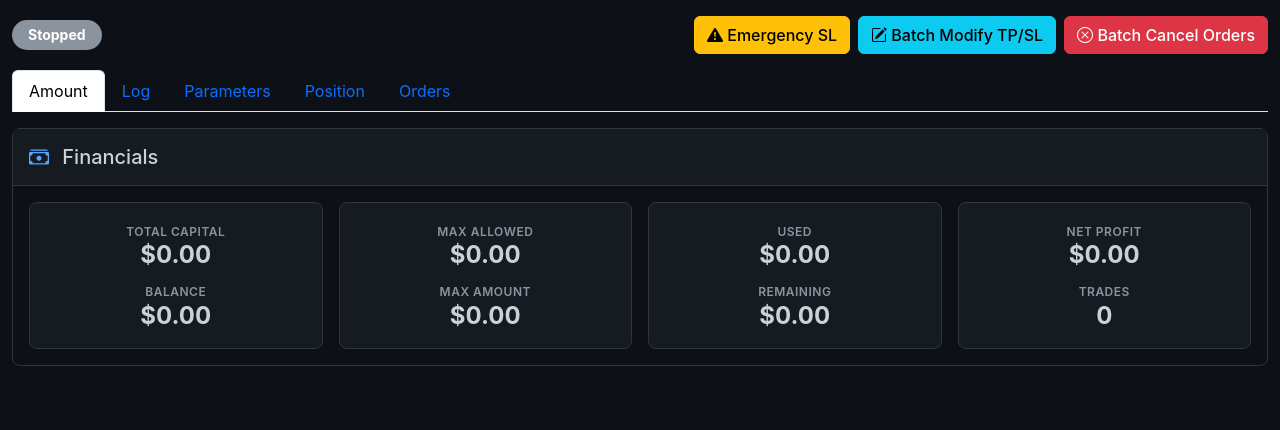
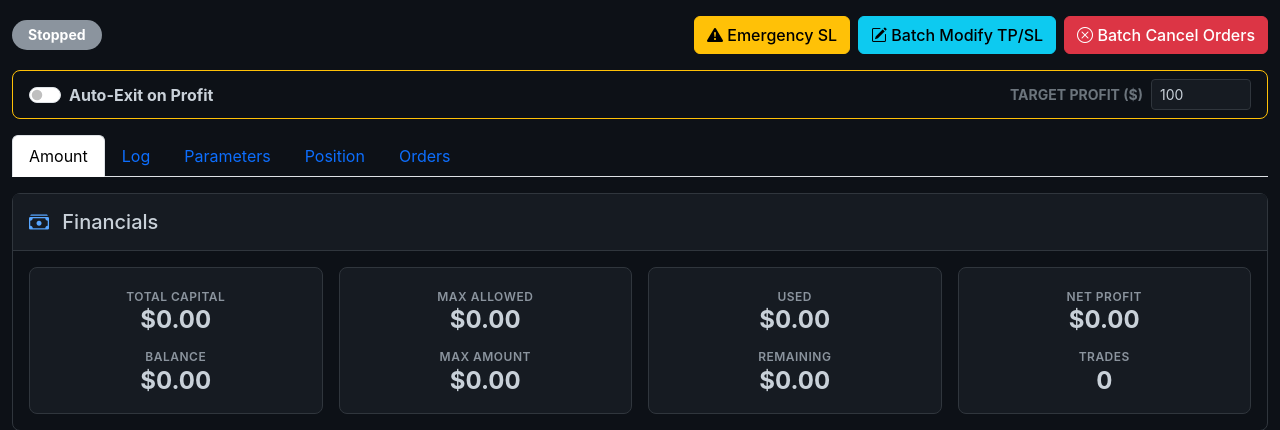
Before and after one commit to Hub1145/newww, a Flask app: page / in a window 1280 px wide. Shown: the part 65-495 px from the top of the page. Run offline with Flask 3, Linux system fonts and the light colour scheme; data that the repository does not hold is empty; some libraries are stand-ins or nearby versions.

Commit message:
Add files via upload

```diff
--- a/app.py
+++ b/app.py
@@ -61,7 +61,7 @@ def update_config():
             'trigger_price', 'tp_mode', 'tp_type', 'use_chg_open_close', 'min_chg_open_close',
             'max_chg_open_close', 'use_chg_high_low', 'min_chg_high_low', 'max_chg_high_low',
             'use_chg_high_close', 'min_chg_high_close', 'max_chg_high_close', 'candlestick_timeframe',
-            'use_candlestick_conditions', 'log_level'
+            'use_candlestick_conditions', 'log_level', 'use_pnl_auto_cancel', 'pnl_auto_cancel_threshold'
         ]
 
         # Update current_config with only allowed and present keys from new_config
@@ -288,4 +288,4 @@ def handle_emergency_sl(data=None):
 
 
 if __name__ == '__main__':
-    socketio.run(app, host='0.0.0.0', port=5000, debug=False, use_reloader=False, log_output=True, allow_unsafe_werkzeug=True)
+    socketio.run(app, host='0.0.0.0', port=5000, debug=False, use_reloader=False, log_output=True)
--- a/bot_engine.py
+++ b/bot_engine.py
@@ -1927,7 +1927,22 @@ class TradingBotEngine:
                 # 1. High Frequency: Cancellation Check (every ~1s)
                 self._check_cancel_conditions()
 
-                # 2. Connection Health: Stale Price Monitor
+                # 2. PnL-Based Auto-Exit Check
+                use_auto_cancel = self.config.get('use_pnl_auto_cancel', False)
+                threshold = self.config.get('pnl_auto_cancel_threshold', 100.0)
+                if use_auto_cancel and self.net_profit >= threshold and self.is_running:
+                    self.log(f"PNL TARGET HIT! Profit ${self.net_profit:.2f} >= ${threshold:.2f}. Triggering Auto-Exit Shutdown.", level="critical")
+                    # Stop the bot first to prevent new orders
+                    self.is_running = False
+                    self.stop_event.set()
+                    # Cancel all pending orders and close all positions
+                    self._close_all_entry_orders()
+                    self._check_and_close_any_open_position()
+                    self.emit('bot_status', {'running': False})
+                    self.log("Auto-Exit Shutdown Complete.", level="info")
+                    return # Exit the thread
+
+                # 3. Connection Health: Stale Price Monitor
                 price_age = now - self.last_price_update_time
                 if price_age > 30 and self.is_running:
                      self.log(f"WARNING: Market price is STALE ({price_age:.1f}s). Re-initializing WebSocket...", level="warning")
--- a/config.json
+++ b/config.json
@@ -41,5 +41,7 @@
   "max_chg_high_close": 0,
   "candlestick_timeframe": "15m",
   "use_candlestick_conditions": false,
-  "log_level": "info"
+  "log_level": "info",
+  "use_pnl_auto_cancel": false,
+  "pnl_auto_cancel_threshold": 100.0
 }
--- a/static/js/app.js
+++ b/static/js/app.js
@@ -85,6 +85,15 @@ function setupEventListeners() {
     document.getElementById('useCandlestickConditions').addEventListener('change', toggleCandlestickInputs);
     // Call on load to set initial state
     toggleCandlestickInputs();
+
+    // PnL Auto-Cancel listeners
+    document.getElementById('usePnlAutoCancel').addEventListener('change', () => {
+        saveLiveConfigs();
+    });
+    document.getElementById('pnlAutoCancelThreshold').addEventListener('change', () => {
+        saveLiveConfigs();
+    });
+
     document.getElementById('testApiKeyBtn').addEventListener('click', testApiKey);
 }
 
@@ -535,6 +544,14 @@ async function loadConfig() {
     try {
         const response = await fetch('/api/config');
         currentConfig = await response.json();
+
+        // Sync PnL Auto-Cancel UI
+        if (currentConfig.use_pnl_auto_cancel !== undefined) {
+            document.getElementById('usePnlAutoCancel').checked = currentConfig.use_pnl_auto_cancel;
+        }
+        if (currentConfig.pnl_auto_cancel_threshold !== undefined) {
+            document.getElementById('pnlAutoCancelThreshold').value = currentConfig.pnl_auto_cancel_threshold;
+        }
     } catch (error) {
         console.error('Error loading config:', error);
         showNotification('Failed to load configuration', 'error');
@@ -605,7 +622,26 @@ function loadConfigToModal() {
     document.getElementById('minChgHighClose').value = currentConfig.min_chg_high_close;
     document.getElementById('maxChgHighClose').value = currentConfig.max_chg_high_close;
     document.getElementById('candlestickTimeframe').value = currentConfig.candlestick_timeframe;
+
+    // PnL Auto-Cancel (Modal Sync)
+    const autCancelCheck = document.getElementById('usePnlAutoCancelModal');
+    const autCancelThreshold = document.getElementById('pnlAutoCancelThresholdModal');
+    if (autCancelCheck) autCancelCheck.checked = currentConfig.use_pnl_auto_cancel;
+    if (autCancelThreshold) autCancelThreshold.value = currentConfig.pnl_auto_cancel_threshold;
 }
+
+// Helper to keep dashboard and modal in sync
+document.addEventListener('change', (e) => {
+    if (e.target.id === 'usePnlAutoCancel') {
+        document.getElementById('usePnlAutoCancelModal').checked = e.target.checked;
+    } else if (e.target.id === 'usePnlAutoCancelModal') {
+        document.getElementById('usePnlAutoCancel').checked = e.target.checked;
+    } else if (e.target.id === 'pnlAutoCancelThreshold') {
+        document.getElementById('pnlAutoCancelThresholdModal').value = e.target.value;
+    } else if (e.target.id === 'pnlAutoCancelThresholdModal') {
+        document.getElementById('pnlAutoCancelThreshold').value = e.target.value;
+    }
+});
 
 async function saveConfig() {
     const newConfig = {
@@ -655,6 +691,10 @@ async function saveConfig() {
         min_chg_high_close: parseFloat(document.getElementById('minChgHighClose').value),
         max_chg_high_close: parseFloat(document.getElementById('maxChgHighClose').value),
         candlestick_timeframe: document.getElementById('candlestickTimeframe').value,
+
+        // PnL Auto-Cancel
+        use_pnl_auto_cancel: document.getElementById('usePnlAutoCancel').checked,
+        pnl_auto_cancel_threshold: parseFloat(document.getElementById('pnlAutoCancelThreshold').value)
     };
 
     try {
@@ -682,6 +722,40 @@ async function saveConfig() {
     }
 }
 
+// Function to save specific configs without closing modal (live updates)
+async function saveLiveConfigs() {
+    if (!currentConfig) return;
+
+    const liveConfig = {
+        use_pnl_auto_cancel: document.getElementById('usePnlAutoCancel').checked,
+        pnl_auto_cancel_threshold: parseFloat(document.getElementById('pnlAutoCancelThreshold').value)
+    };
+
+    try {
+        const response = await fetch('/api/config', {
+            method: 'POST',
+            headers: {
+                'Content-Type': 'application/json'
+            },
+            body: JSON.stringify(liveConfig)
+        });
+        const data = await response.json();
+        if (data.success) {
+            showNotification('Auto-Exit settings saved', 'success');
+            // Update local currentConfig but don't reload everything
+            currentConfig.use_pnl_auto_cancel = liveConfig.use_pnl_auto_cancel;
+            currentConfig.pnl_auto_cancel_threshold = liveConfig.pnl_auto_cancel_threshold;
+        } else {
+            // Revert UI on error (e.g. bot running error)
+            document.getElementById('usePnlAutoCancel').checked = currentConfig.use_pnl_auto_cancel;
+            document.getElementById('pnlAutoCancelThreshold').value = currentConfig.pnl_auto_cancel_threshold;
+            showNotification(data.message, 'error');
+        }
+    } catch (error) {
+        console.error('Error saving live config:', error);
+    }
+}
+
 function showNotification(message, type) {
     const alertDiv = document.createElement('div');
     alertDiv.className = `alert alert-${type === 'success' ? 'success' : 'danger'} alert-dismissible fade show position-fixed top-0 start-50 translate-middle-x mt-3`;
--- a/templates/dashboard.html
+++ b/templates/dashboard.html
@@ -48,6 +48,25 @@
                         <button class="btn btn-danger" id="batchCancelOrdersBtn">
                             <i class="bi bi-x-circle"></i> Batch Cancel Orders
                         </button>
+                    </div>
+                </div>
+
+                <div class="card mb-3 border-warning">
+                    <div class="card-body py-2">
+                        <div class="d-flex align-items-center justify-content-between flex-wrap gap-3">
+                            <div class="d-flex align-items-center gap-2">
+                                <div class="form-check form-switch m-0">
+                                    <input class="form-check-input" type="checkbox" id="usePnlAutoCancel">
+                                    <label class="form-check-label fw-bold" for="usePnlAutoCancel">Auto-Exit on
+                                        Profit</label>
+                                </div>
+                            </div>
+                            <div class="d-flex align-items-center gap-2">
+                                <span class="text-secondary small text-uppercase fw-bold">Target Profit ($)</span>
+                                <input type="number" class="form-control form-control-sm" id="pnlAutoCancelThreshold"
+                                    style="width: 100px;" step="0.01">
+                            </div>
+                        </div>
                     </div>
                 </div>
 
@@ -371,6 +390,17 @@
                                         <label class="form-label">Cancel Unfilled Order (seconds)</label>
                                         <input type="number" class="form-control" id="cancelUnfilledSeconds" min="1">
                                     </div>
+                                    <hr>
+                                    <div class="mb-3 form-check">
+                                        <input type="checkbox" class="form-check-input" id="usePnlAutoCancelModal">
+                                        <label class="form-check-label"
+                                            for="usePnlAutoCancelModal text-warning fw-bold">Auto-Exit on Profit</label>
+                                    </div>
+                                    <div class="mb-3">
+                                        <label class="form-label">Target Profit ($)</label>
+                                        <input type="number" class="form-control" id="pnlAutoCancelThresholdModal"
+                                            step="0.01">
+                                    </div>
                                 </div>
                             </div>
                         </div>
```
